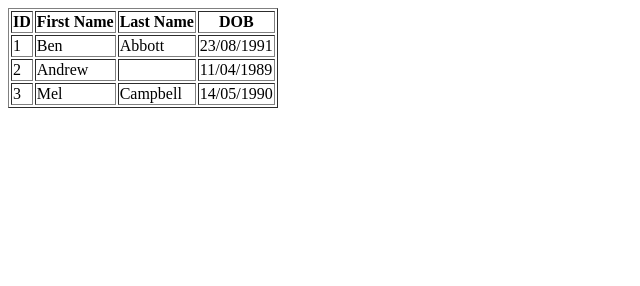
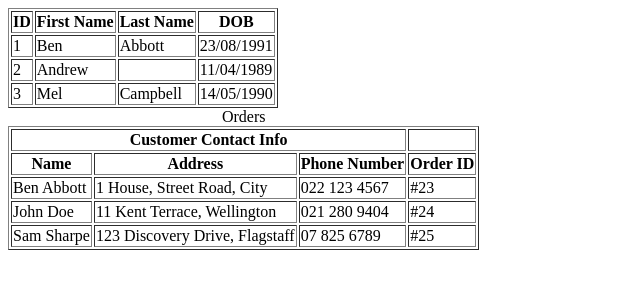
Before and after one commit to 16WDWE02/html-tables, a plain HTML site: page index.html in a window 1280 px wide. Shown: the whole page, without its empty margins (0-640 px from the left). Drawn offline with Linux system fonts and the light colour scheme.

Commit message:
Add table with colspan

```diff
--- a/index.html
+++ b/index.html
@@ -38,5 +38,53 @@
 			</tr>
 		</table>
 
+		<table border="1">
+			<caption>Orders</caption>
+			<tr>
+				<th colspan="3">Customer Contact Info</th>
+				<th></th>
+			</tr>
+
+			<tr>
+				<th>Name</th>
+				<th>Address</th>
+				<th>Phone Number</th>
+				<th>Order ID</th>
+			</tr>
+
+			<tr>
+				<td>Ben Abbott</td>
+				<td>1 House, Street Road, City</td>
+				<td>022 123 4567</td>
+				<td>#23</td>
+			</tr>
+
+			<tr>
+				<td>John Doe</td>
+				<td>11 Kent Terrace, Wellington</td>
+				<td>021 280 9404</td>
+				<td>#24</td>
+			</tr>
+
+			<tr>
+				<td>Sam Sharpe</td>
+				<td>123 Discovery Drive, Flagstaff</td>
+				<td>07 825 6789</td>
+				<td>#25</td>
+			</tr>
+		</table>
+
+
+
+
+
+
+
+
+
+
+
+
+
 	</body>
 </html>
```
